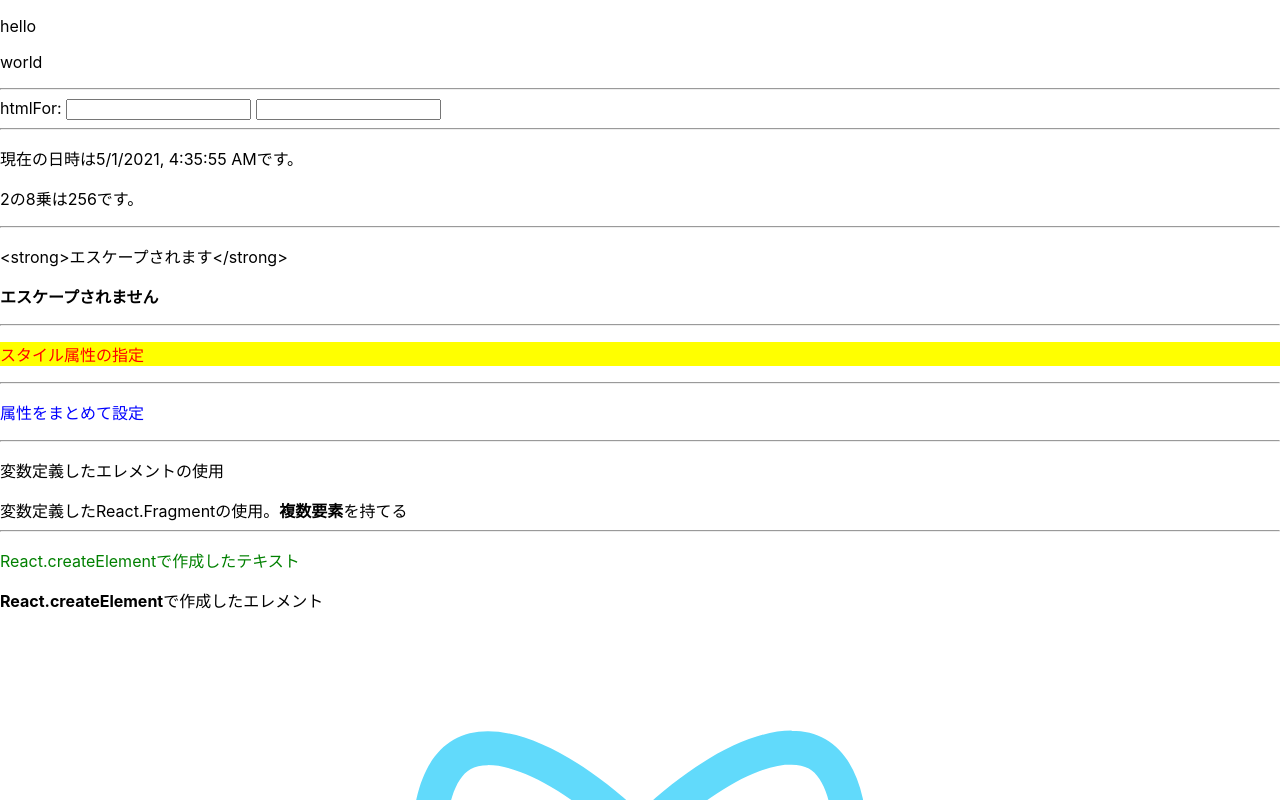
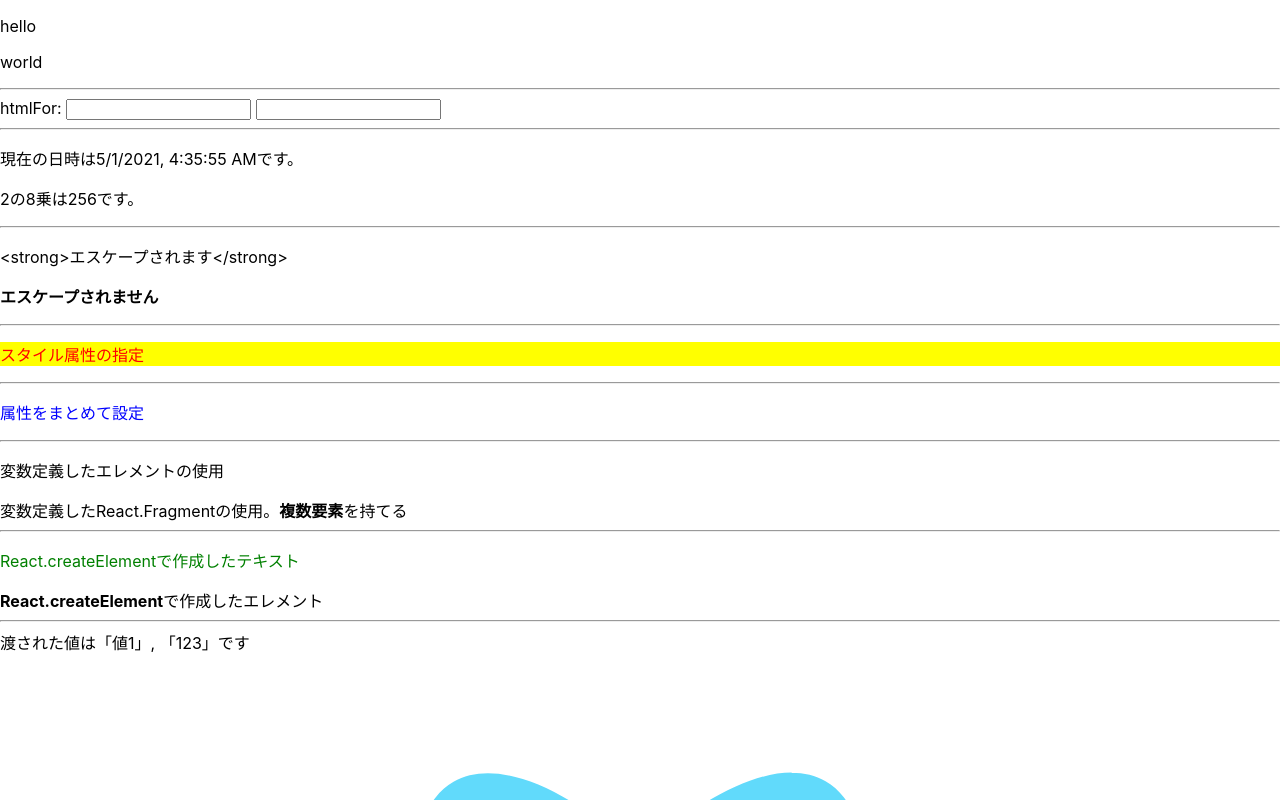
Before and after one commit to dossari-book-archive/20210501-react-sample, a React (Create React App) app: page / in a window 1280 px wide. Shown: the top 800 px of the page. Built offline with nearby package versions, Linux system fonts and the light colour scheme.

Commit message:
コンポーネント定義、パラメータ渡し（クラス宣言する方法）

```diff
--- a/src/App.tsx
+++ b/src/App.tsx
@@ -1,5 +1,6 @@
 import React from 'react';
 import logo from './logo.svg';
+import Sample from './components/Sample'
 import './App.css';
 
 const datetime = new Date().toLocaleString()
@@ -60,6 +61,8 @@ function App() {
       <hr />
       {elemByCreateElement}
       {elemByCreateElement2}
+      <hr />
+      <Sample stringValue="値1" numberValue={123}></Sample>
       <img src={logo} />
     </React.Fragment>
   );
--- /dev/null
+++ b/src/components/Sample.tsx
@@ -0,0 +1,12 @@
+import { Component } from 'react'
+
+export default class Sample extends Component<{
+  stringValue: string
+  numberValue: number
+}> {
+  render() {
+    return (
+      <div>渡された値は「{this.props.stringValue}」, 「{this.props.numberValue}」です</div>
+    )
+  }
+}
```
